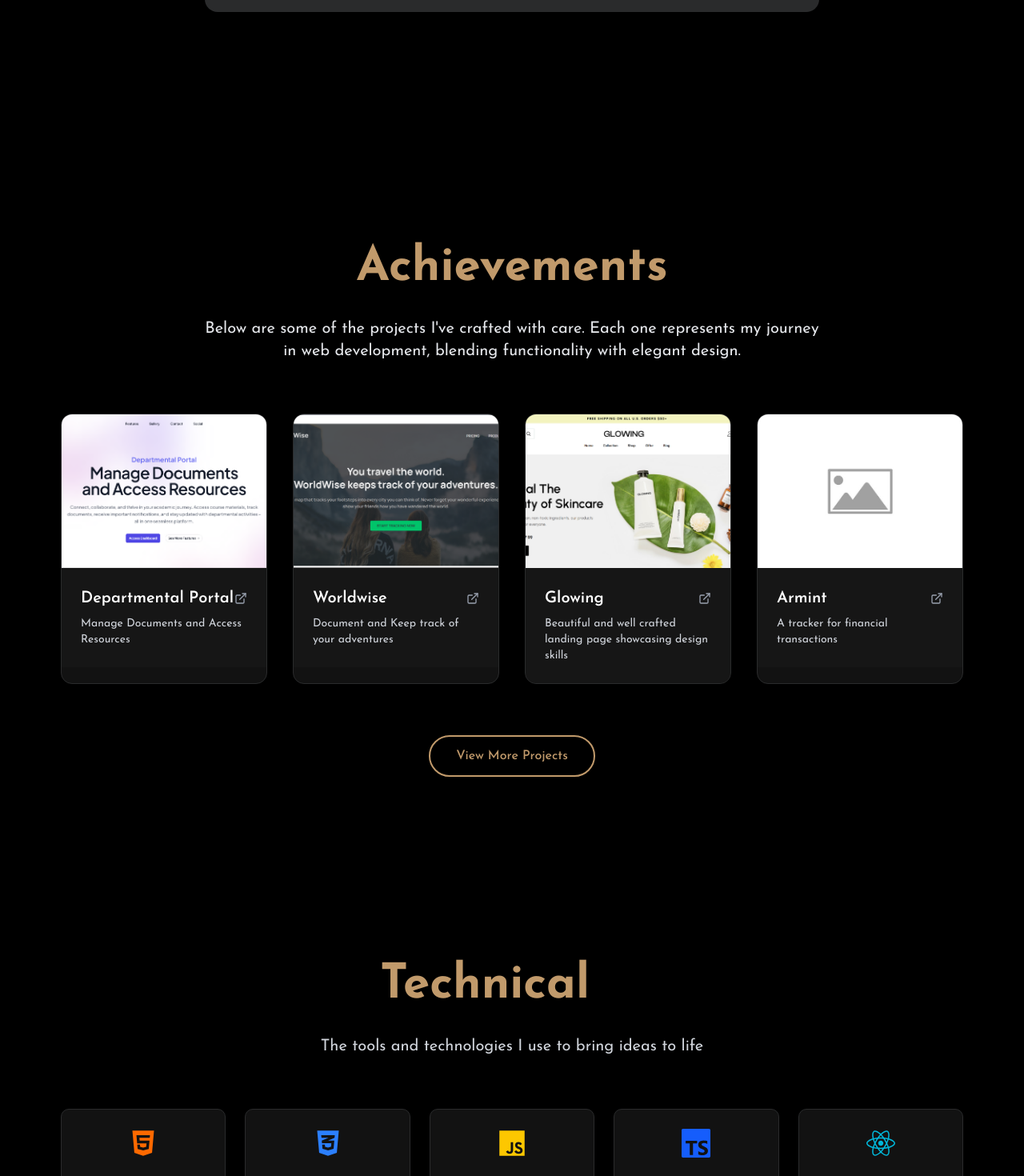
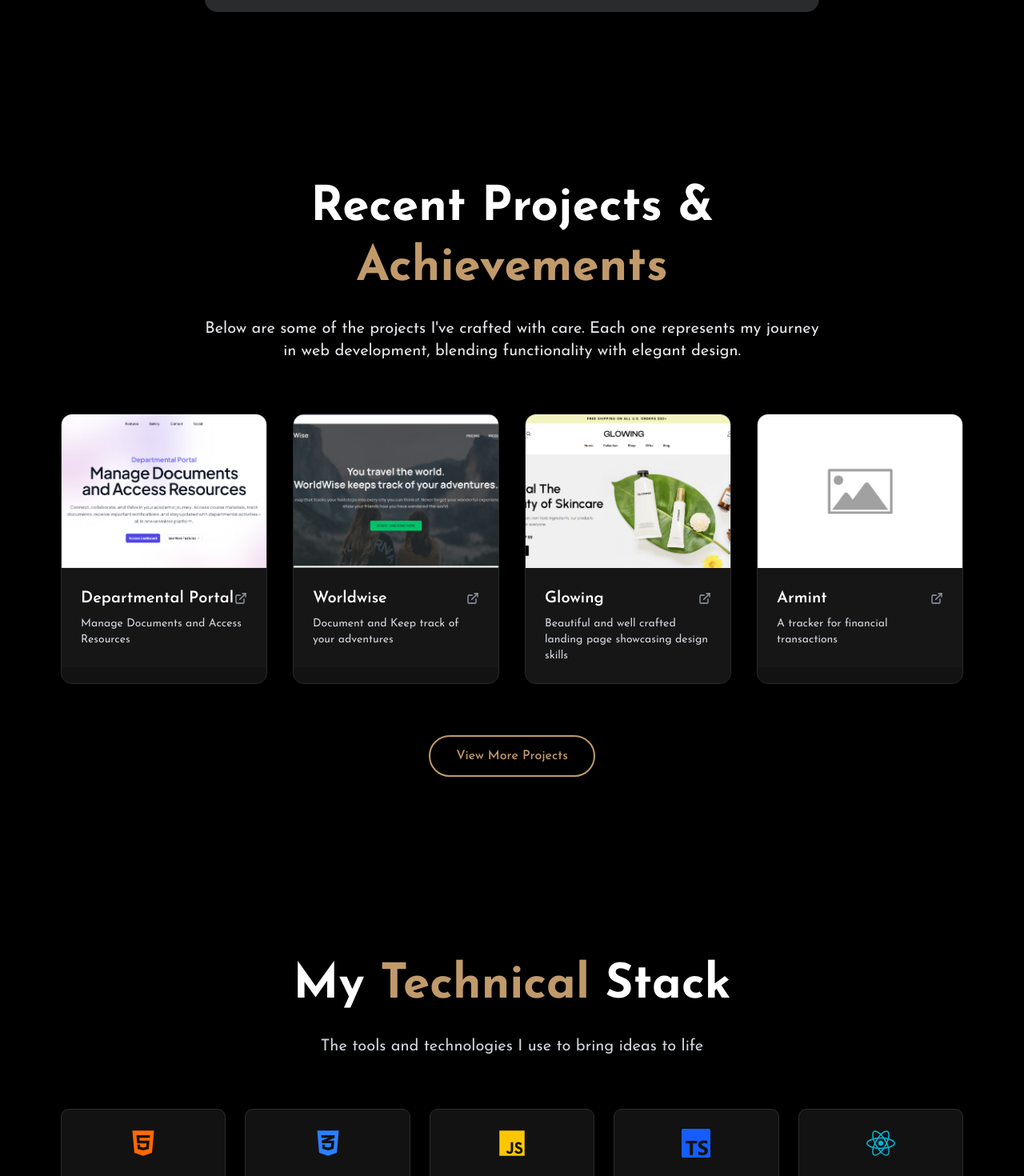
Before and after one commit to emmyKcodes/MyPortfolio, a Next.js app: page / in a window 1280 px wide. Shown: the part 1997-3467 px from the top of the page at 80% size. Built offline with nearby package versions, Linux system fonts and the light colour scheme.

Commit message:
Color Matching 2

```diff
--- a/src/components/ProjectLayout.tsx
+++ b/src/components/ProjectLayout.tsx
@@ -66,7 +66,7 @@ export default function Projects() {
           transition={{ duration: 0.6 }}
           className="mb-16 text-center"
         >
-          <h1 className="text-4xl sm:text-5xl md:text-6xl font-bold leading-tight mb-6">
+          <h1 className="text-4xl sm:text-5xl md:text-6xl font-bold leading-tight text-white mb-6">
             Recent Projects &<br />
             <span className="text-[#C19A6B]">Achievements</span>
           </h1>
--- a/src/components/SkillLayout.tsx
+++ b/src/components/SkillLayout.tsx
@@ -43,7 +43,7 @@ export default function SkillsPage() {
           transition={{ duration: 0.6 }}
           className="mb-16 text-center"
         >
-          <h1 className="text-4xl sm:text-5xl md:text-6xl font-bold leading-tight mb-6">
+          <h1 className="text-4xl sm:text-5xl md:text-6xl text-white font-bold leading-tight mb-6">
             My <span className="text-[#C19A6B]">Technical</span> Stack
           </h1>
           <p className="text-lg md:text-xl text-gray-300 max-w-3xl mx-auto">
```
